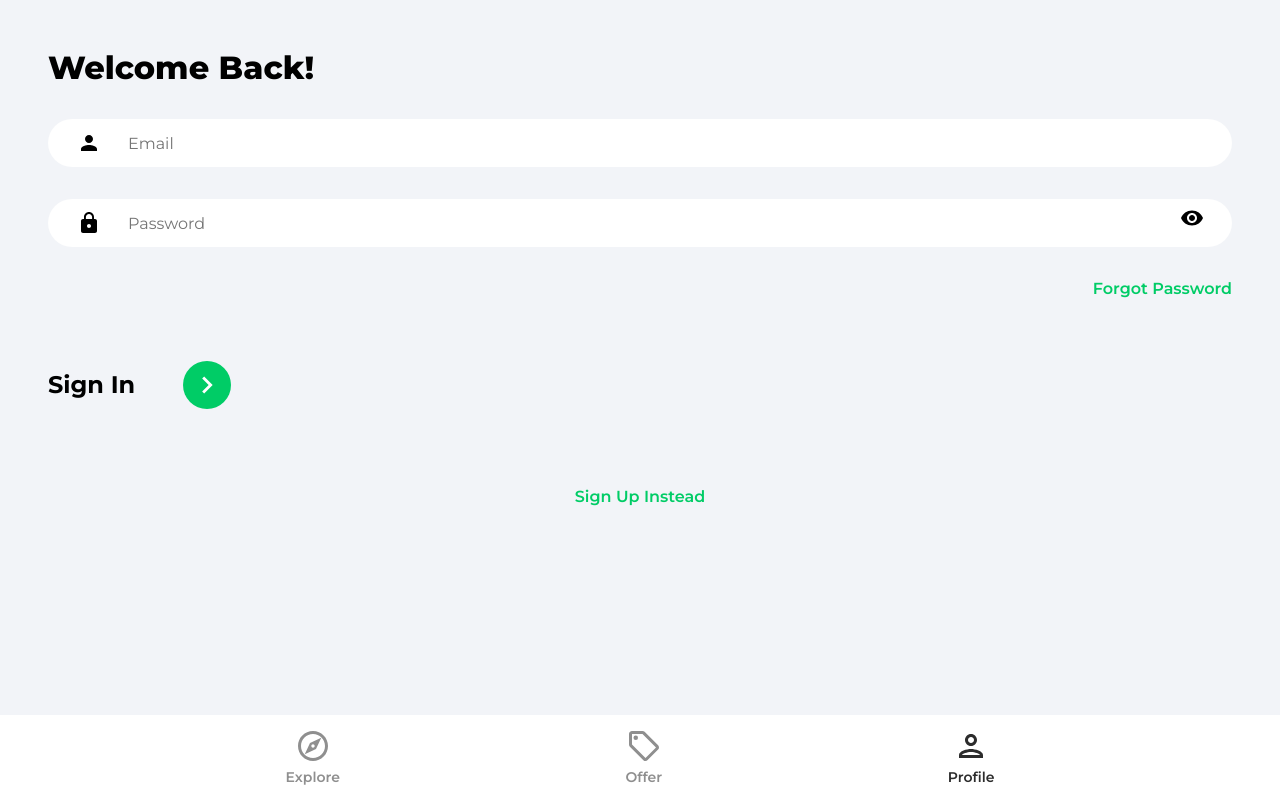
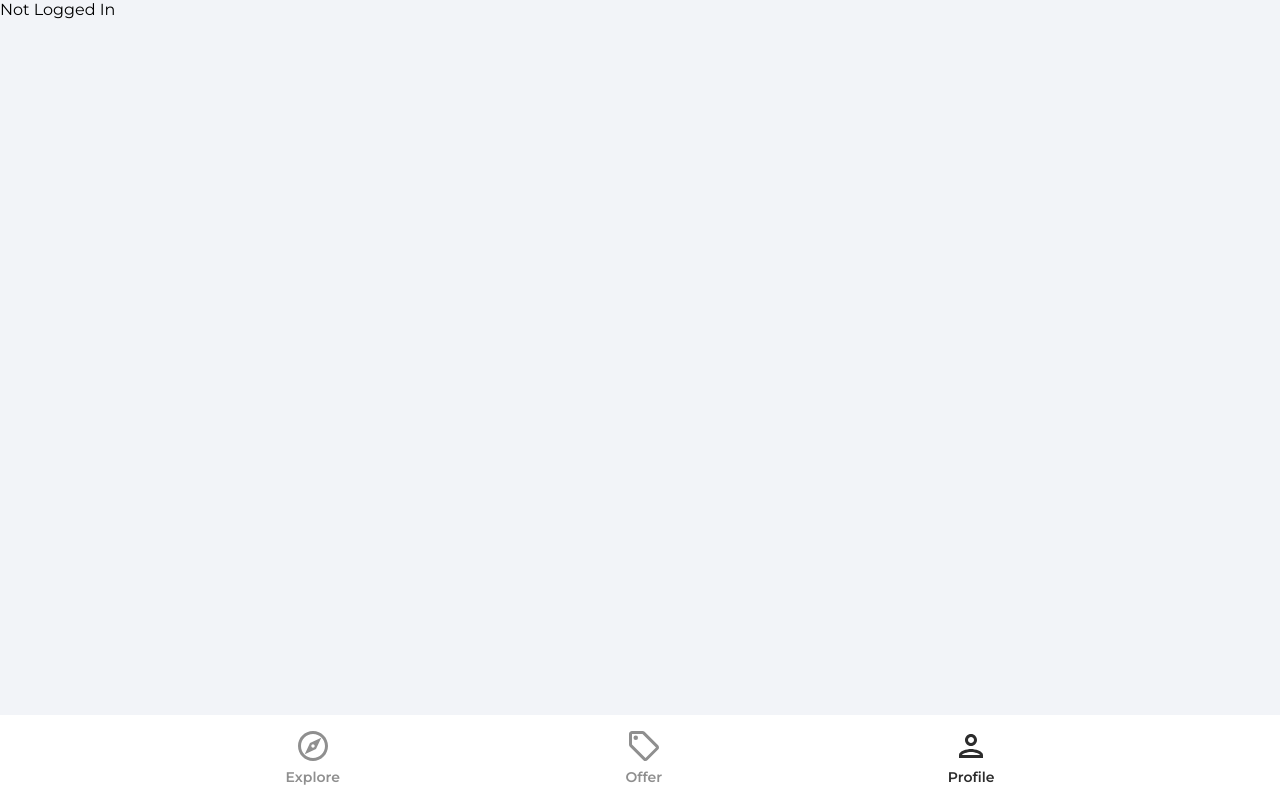
Before and after one commit to kkata/house-marketplace, a React (Create React App) app: page /profile in a window 1280 px wide. Built offline with nearby package versions, Linux system fonts and the light colour scheme; no server answers.

Commit message:
user sign in

```diff
--- a/src/App.tsx
+++ b/src/App.tsx
@@ -2,8 +2,6 @@
 import { Explore } from "./pages/Explore";
 import { ForgotPassword } from "./pages/ForgotPassword";
 import { Offers } from "./pages/Offers";
-
-// eslint-disable-next-line @typescript-eslint/no-unused-vars
 import { Profile } from "./pages/Profile";
 import { SignIn } from "./pages/SignIn";
 import { SignUp } from "./pages/SignUp";
@@ -16,7 +14,7 @@
         <Routes>
           <Route path="/" element={<Explore />} />
           <Route path="/offers" element={<Offers />} />
-          <Route path="/profile" element={<SignIn />} />
+          <Route path="/profile" element={<Profile />} />
           <Route path="/sign-in" element={<SignIn />} />
           <Route path="/sign-up" element={<SignUp />} />
           <Route path="/forgot-password" element={<ForgotPassword />} />
--- a/src/pages/Profile.tsx
+++ b/src/pages/Profile.tsx
@@ -1,3 +1,15 @@
+import { useState, useEffect } from "react";
+import { getAuth } from "firebase/auth";
+import { User as FirebaseUser } from "firebase/auth";
+
 export const Profile = () => {
-  return <div>Profile</div>;
+  const [user, setUser] = useState<FirebaseUser | null>(null);
+
+  const auth = getAuth();
+
+  useEffect(() => {
+    return setUser(auth.currentUser);
+  }, []);
+
+  return <>{user ? <h1>{user.displayName}</h1> : "Not Logged In"}</>;
 };
--- a/src/pages/SignIn.tsx
+++ b/src/pages/SignIn.tsx
@@ -1,5 +1,6 @@
 import { useState } from "react";
 import { Link, useNavigate } from "react-router-dom";
+import { getAuth, signInWithEmailAndPassword } from "firebase/auth";
 import { ReactComponent as ArrowRightIcon } from "../assets/svg/keyboardArrowRightIcon.svg";
 import visibilityIcon from "../assets/svg/visibilityIcon.svg";
 
@@ -20,6 +21,26 @@
     }));
   };
 
+  const onSubmit = async (e: { preventDefault: () => void }) => {
+    e.preventDefault();
+
+    try {
+      const auth = getAuth(); // for production
+
+      const userCredential = await signInWithEmailAndPassword(
+        auth,
+        email,
+        password
+      );
+
+      if (userCredential.user) {
+        navigate("/");
+      }
+    } catch (error) {
+      console.log(error);
+    }
+  };
+
   return (
     <>
       <div className="pageContainer">
@@ -27,7 +48,7 @@
           <p className="pageHeader">Welcome Back!</p>
         </header>
 
-        <form>
+        <form onSubmit={onSubmit}>
           <input
             type="email"
             className="emailInput"
```
